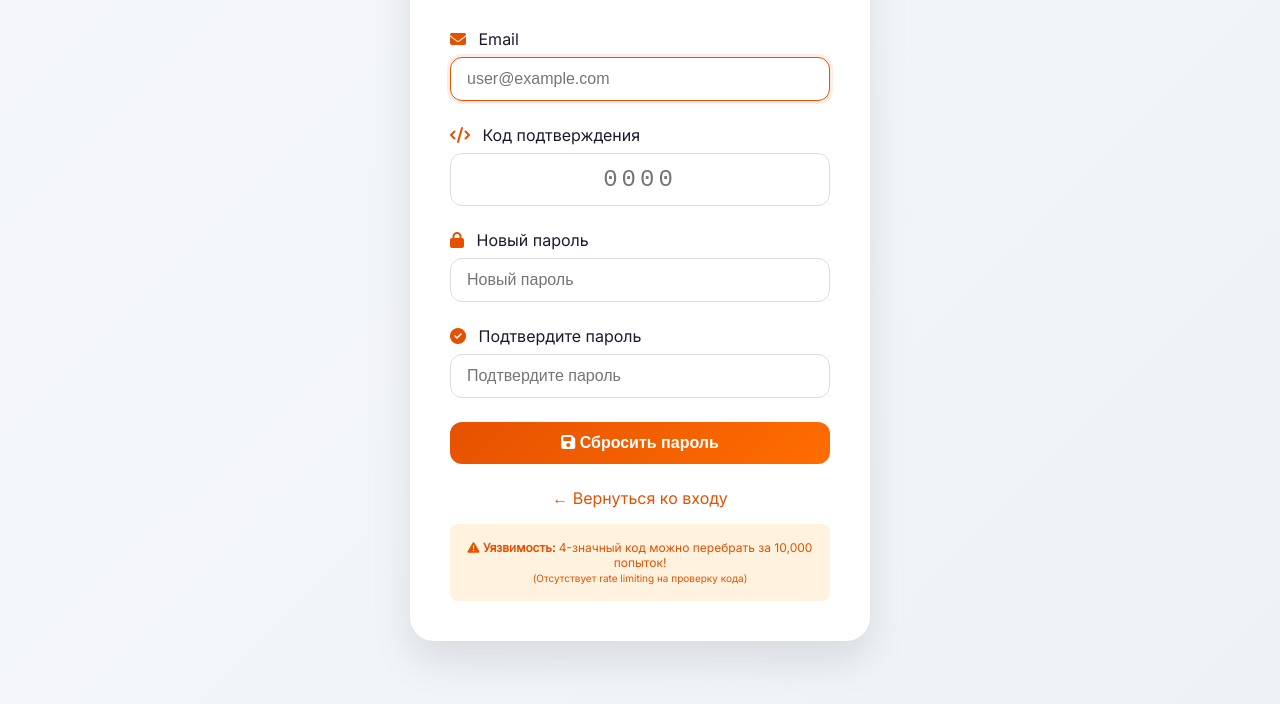
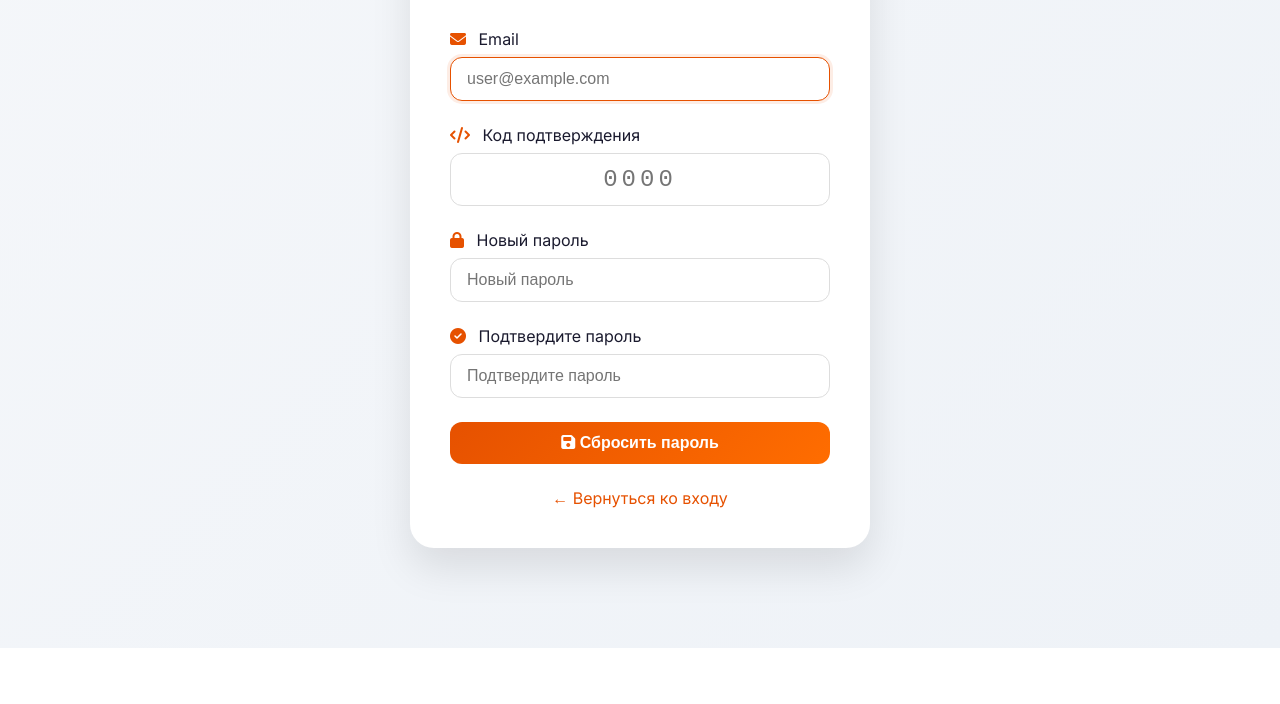
Before and after one commit to elvebris/LogiTech_CTF, a website: page public/reset-password.html in a window 1280 px wide. Shown: the part 266-970 px from the top of the page. After the commit the page ends 914 px from the top, so only its background shows below. Drawn offline with Linux system fonts and the light colour scheme.

Commit message:
Update reset-password.html

```diff
--- a/public/reset-password.html
+++ b/public/reset-password.html
@@ -193,11 +193,6 @@
                 <a href="/login">← Вернуться ко входу</a>
             </div>
 
-            <div class="brute-force-note">
-                <i class="fas fa-exclamation-triangle"></i>
-                <strong>Уязвимость:</strong> 4-значный код можно перебрать за 10,000 попыток!
-                <br><small>(Отсутствует rate limiting на проверку кода)</small>
-            </div>
         </div>
     </div>
 
```
